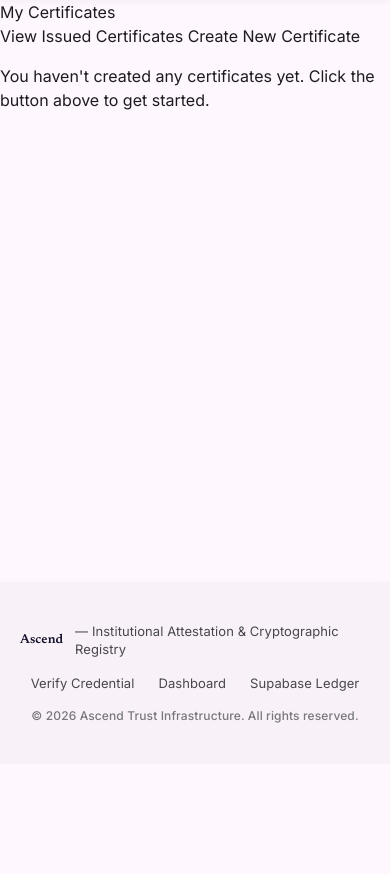
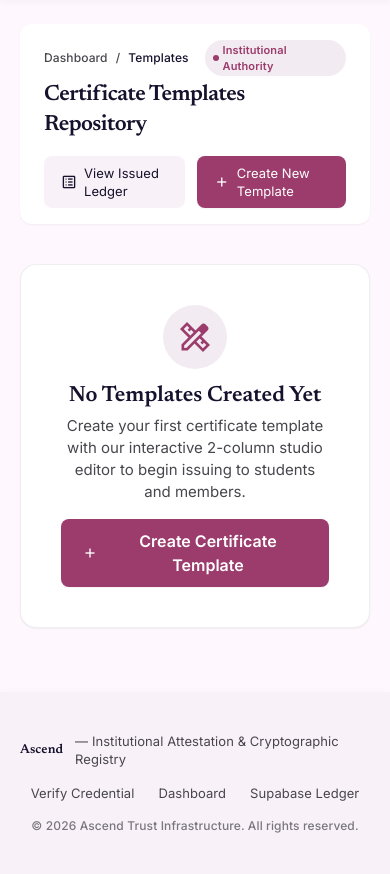
Before and after one commit to manya512/Ascend, a Flask app: template myapp/templates/certificates_list.html in a window 390 px wide. Shown: the part 80-954 px from the top of the page. Before the commit the page ends 803 px from the top, so only its background shows below. Run offline with Flask 3, Linux system fonts and the light colour scheme; the template is opened without the code that fills it, so the values that code supplies are empty; some libraries are stand-ins or nearby versions.

Commit message:
style(certificates): apply new design to certificate templates catalog

```diff
--- a/myapp/templates/certificates_list.html
+++ b/myapp/templates/certificates_list.html
@@ -1,39 +1,102 @@
 {% extends "base.html" %}
 
+{% block title %}Certificate Templates — Ascend Academic Catalog{% endblock %}
+
 {% block content %}
-<div class="container mt-4">
-    <div class="d-flex justify-content-between align-items-center mb-4">
-        <h2>My Certificates</h2>
-        <div class="d-flex gap-2">
-            <a href="{{ url_for('issued_list') }}" class="btn btn-outline-primary">View Issued Certificates</a>
-            <a href="{{ url_for('create_certificate') }}" class="btn btn-primary">Create New Certificate</a>
+<div class="flex flex-col w-full px-margin-mobile md:px-margin py-space-lg gap-space-xl">
+  <!-- Sub-bar Header -->
+  <div class="w-full bg-surface-container-lowest px-space-lg py-space-md rounded-xl shadow-sm flex flex-wrap items-center justify-between gap-space-md">
+    <div class="flex flex-col gap-1">
+      <div class="flex items-center gap-space-xs font-label-sm text-label-sm text-on-surface-variant">
+        <a class="hover:text-primary transition-colors text-decoration-none" href="{{ url_for('dashboard') }}">Dashboard</a>
+        <span>/</span>
+        <span class="text-primary font-medium">Templates</span>
+        <span class="ml-space-xs px-2 py-0.5 rounded-full bg-surface-container text-secondary font-label-sm text-[11px] font-semibold flex items-center gap-1">
+          <span class="w-1.5 h-1.5 rounded-full bg-secondary"></span>Institutional Authority
+        </span>
+      </div>
+      <h1 class="font-headline-sm text-headline-sm text-primary tracking-tight font-semibold">Certificate Templates Repository</h1>
+    </div>
+
+    <div class="flex items-center gap-space-sm">
+      <a href="{{ url_for('issued_list') }}" class="px-space-md py-2 rounded-lg bg-surface-container-low text-primary hover:bg-surface-container-high transition-colors font-title-md text-body-sm flex items-center gap-1.5 text-decoration-none">
+        <span class="material-symbols-outlined text-[18px]">list_alt</span>
+        <span>View Issued Ledger</span>
+      </a>
+      <a href="{{ url_for('create_certificate') }}" class="px-space-md py-2 rounded-lg bg-secondary hover:bg-on-secondary-container text-on-secondary transition-all shadow-sm font-title-md text-body-sm flex items-center gap-1.5 text-decoration-none">
+        <span class="material-symbols-outlined text-[18px]">add</span>
+        <span>Create New Template</span>
+      </a>
     </div>
   </div>
 
+  <!-- Templates Grid -->
   {% if certificates %}
-        <div class="row g-4">
+  <div class="grid grid-cols-1 md:grid-cols-2 lg:grid-cols-3 gap-space-lg">
     {% for cert in certificates %}
-                <div class="col-md-4 mb-4">
-                    <div class="card h-100 shadow-sm rounded-3" style="border-top: 4px solid #26215c;">
-                        <div class="card-body">
-                            <h5 class="card-title" style="color: #ef9f27; font-family: Georgia, serif;">{{ cert.title }}</h5>
-                            <h6 class="card-subtitle mb-2 text-muted">Created: {{ cert.created_at.strftime('%Y-%m-%d') if cert.created_at else 'Unknown' }}</h6>
-                            <p class="card-text">{{ cert.description }}</p>
-                            <div class="mt-3 d-flex gap-2">
-                                <a href="{{ url_for('issue_certificate', cert_id=cert.id) }}" class="btn btn-sm btn-primary">Issue</a>
-                                <a href="{{ url_for('edit_certificate', cert_id=cert.id) }}" class="btn btn-sm btn-outline-primary">Edit</a>
-                                <form action="{{ url_for('delete_certificate', cert_id=cert.id) }}" method="POST" onsubmit="return confirm('Are you sure you want to delete this certificate?');">
-                                    <button type="submit" class="btn btn-sm btn-outline-danger">Delete</button>
+    <div class="bg-surface-container-lowest rounded-2xl shadow-sm hover:shadow-md transition-shadow border border-outline-variant/30 flex flex-col justify-between overflow-hidden">
+      <!-- Card Head -->
+      <div class="p-space-lg flex flex-col gap-space-sm">
+        <div class="flex items-center justify-between">
+          <span class="px-2.5 py-0.5 rounded-full bg-surface-container text-secondary font-label-sm text-label-sm font-semibold">
+            Accredited Program
+          </span>
+          <span class="flex items-center gap-1 text-[11px] font-medium text-emerald-700 bg-emerald-50 px-2 py-0.5 rounded-full">
+            <span class="w-1.5 h-1.5 rounded-full bg-emerald-600"></span> Active
+          </span>
+        </div>
+
+        <h3 class="font-headline-sm text-headline-sm text-primary tracking-tight line-clamp-2 mt-1">
+          {{ cert.title }}
+        </h3>
+
+        <p class="font-body-sm text-body-sm text-on-surface-variant line-clamp-3 leading-relaxed">
+          {{ cert.description or 'Official accredited certificate template designed for collegiate awards and professional completion.' }}
+        </p>
+      </div>
+
+      <!-- Card Foot -->
+      <div class="p-space-lg pt-space-xs border-t border-outline-variant/20 bg-surface-container-low/40 flex flex-col gap-3">
+        <div class="flex items-center justify-between font-label-sm text-label-sm text-on-surface-variant">
+          <span>Created: {{ cert.created_at.strftime('%B %d, %Y') if cert.created_at else 'Active' }}</span>
+          <span class="font-mono text-outline text-[11px]">ID #{{ cert.id }}</span>
+        </div>
+
+        <div class="flex items-center justify-between gap-2 pt-1">
+          <a href="{{ url_for('issue_certificate', cert_id=cert.id) }}" class="flex-1 py-2 px-3 rounded-lg bg-secondary hover:bg-on-secondary-container text-on-secondary font-title-md text-body-sm transition-colors flex items-center justify-center gap-1 text-decoration-none shadow-sm">
+            <span class="material-symbols-outlined text-[16px]">send</span>
+            <span>Issue</span>
+          </a>
+
+          <a href="{{ url_for('edit_certificate', cert_id=cert.id) }}" class="py-2 px-3 rounded-lg bg-surface-container hover:bg-surface-container-high text-primary font-title-md text-body-sm transition-colors flex items-center justify-center gap-1 text-decoration-none" title="Edit Template">
+            <span class="material-symbols-outlined text-[16px]">edit</span>
+            <span>Edit</span>
+          </a>
+
+          <form action="{{ url_for('delete_certificate', cert_id=cert.id) }}" method="POST" onsubmit="return confirm('Are you sure you want to delete this certificate template?');" class="mb-0">
+            <button type="submit" class="py-2 px-3 rounded-lg bg-surface-container-low hover:bg-red-50 text-red-700 font-title-md text-body-sm transition-colors flex items-center justify-center" title="Delete Template">
+              <span class="material-symbols-outlined text-[16px]">delete</span>
+            </button>
           </form>
-                            </div>
         </div>
       </div>
     </div>
     {% endfor %}
   </div>
+
   {% else %}
-        <div class="alert alert-info">
-            You haven't created any certificates yet. Click the button above to get started.
+  <div class="w-full bg-surface-container-lowest rounded-2xl p-space-xl text-center shadow-sm border border-outline-variant/30">
+    <div class="w-16 h-16 rounded-full bg-surface-container text-secondary flex items-center justify-center mx-auto mb-space-sm">
+      <span class="material-symbols-outlined text-[36px]">design_services</span>
+    </div>
+    <h3 class="font-headline-sm text-headline-sm text-primary mb-1">No Templates Created Yet</h3>
+    <p class="font-body-md text-body-md text-on-surface-variant max-w-md mx-auto mb-space-md">
+      Create your first certificate template with our interactive 2-column studio editor to begin issuing to students and members.
+    </p>
+    <a href="{{ url_for('create_certificate') }}" class="inline-flex items-center gap-2 px-5 py-2.5 rounded-lg bg-secondary text-on-secondary font-title-md text-title-md hover:bg-secondary/90 transition shadow-sm text-decoration-none">
+      <span class="material-symbols-outlined text-[18px]">add</span>
+      <span>Create Certificate Template</span>
+    </a>
   </div>
   {% endif %}
 </div>
```
Lines whose indentation alone changed are shown as unchanged.
